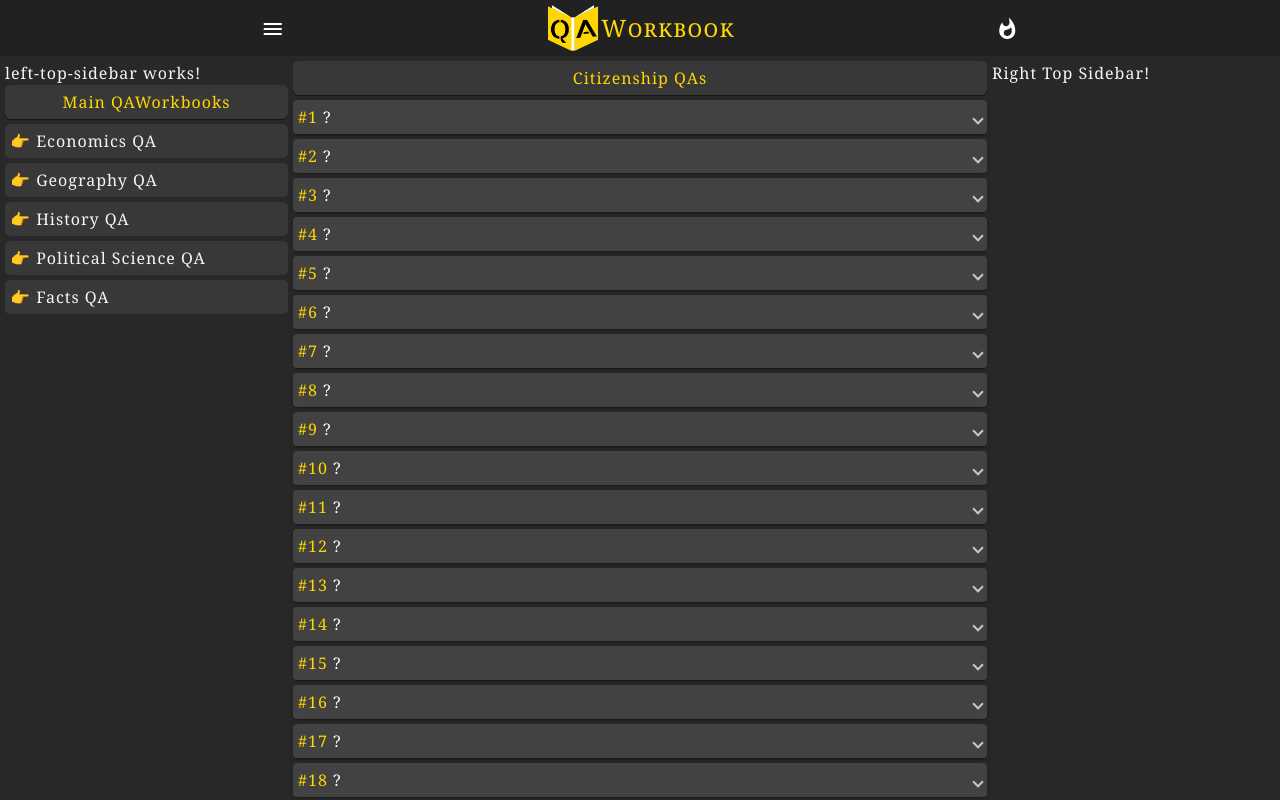
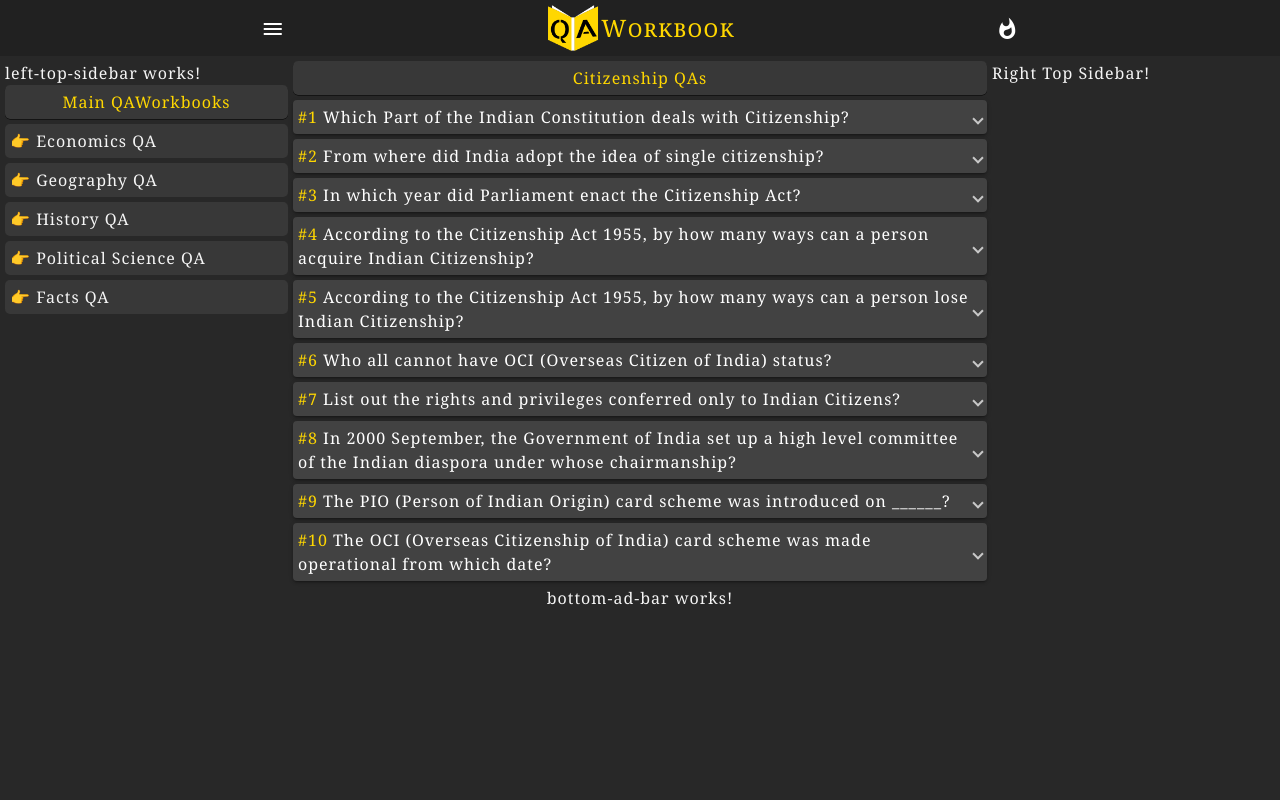
Before and after one commit to JibinJF/QAWorkbook, an Angular app: page /PoliticalScienceQA/IndianPolityQA/IndianConstitutionQA/CitizenshipQA in a window 1280 px wide. Built offline with nearby package versions, Linux system fonts and the light colour scheme.

Commit message:
Update citizenship-qa.component.ts

```diff
--- a/src/app/general-awareness-qa/political-science-qa/indian-polity-qa/indian-constitution-qa/citizenship-qa/citizenship-qa.component.ts
+++ b/src/app/general-awareness-qa/political-science-qa/indian-polity-qa/indian-constitution-qa/citizenship-qa/citizenship-qa.component.ts
@@ -14,491 +14,127 @@ export class CitizenshipQAComponent {
   citizenshipQAs: QAModel[] = [
     {
       qaNumber: this.qaNumber++,
-      question: `?`,
-      answer: `.`,
+      question: `Which Part of the Indian Constitution deals with
+      Citizenship?`,
+      answer: `Part II.`,
       description: `<ul>
-      <li>.</li>
+      <li>Article 5 to 11.</li>
       </ul>`
     },
     {
       qaNumber: this.qaNumber++,
-      question: `?`,
-      answer: `.`,
+      question: `From where did India adopt the idea of single citizenship?`,
+      answer: `Britain.`,
+    },
+    {
+      qaNumber: this.qaNumber++,
+      question: `In which year did Parliament enact the Citizenship Act?`,
+      answer: `1955.`,
       description: `<ul>
-      <li>.</li>
+      <li>Only the Parliament can make provisions relating to citizenship.</li>
+      <li>Only the citizens of India have the right to vote in Parliamentary
+      and Assembly elections.</li>
       </ul>`
     },
     {
       qaNumber: this.qaNumber++,
-      question: `?`,
-      answer: `.`,
-      description: `<ul>
-      <li>.</li>
+      question: `According to the Citizenship Act 1955, by how many ways
+      can a person acquire Indian Citizenship?`,
+      answer: `5.`,
+      description: `<ol>
+      <li>By Birth.</li>
+      <li>By Descent.</li>
+      <li>By Registration.</li>
+      <li>By Naturalisation.</li>
+      <li>By Incorporation of Territory.</li>
+      </ol>`
+    },
+    {
+      qaNumber: this.qaNumber++,
+      question: `According to the Citizenship Act 1955, by how many ways
+      can a person lose Indian Citizenship?`,
+      answer: `3.`,
+      description: `<ol>
+      <li>By Renunciation: Voluntarily giving up citizenship.</li>
+      <li>By Termination: Indian government revokes citizenship for
+      reasons like obtaining it through fraud, disloyalty to the
+      Constitution, or certain criminal activities.</li>
+      <li>By Deprivation: Automatic loss of citizenship in specific
+      situations like if someone is imprisoned abroad for two years within
+      five years of registration/naturalization of their citizenship.</li>
+      </ol>`
+    },
+    {
+      qaNumber: this.qaNumber++,
+      question: `Who all cannot have OCI (Overseas Citizen of India) status?`,
+      answer: `<ol>
+      <li>Anyone who has ever been a citizen of Pakistan or Bangladesh.</li>
+      <li>Anyone whose parents or grand parents were citizens of Afghanistan,
+      Pakistan, Bangladesh, China, or Sri Lanka.</li>
+      <li>Anyone who served in a foreign defence department.</li>
+      </ol>`,
+      description: `Benefits of OCI status includes:
+      <ul>
+      <li>Life long multiple entry Visa to India.</li>
+      <li>OCI card holder never have to report to the FRRO (Foreigners
+      Regional Registration Officer) regardless of the length of their
+      stay.</li>
+      <li>They can eventually become a citizen of India, if they remain
+      an OCI for 5 years and live in India for at least 1 year.</li>
+      <li>They can use special counters during immigration.</li>
+      <li>They don't need a student Visa to study in India.</li>
+      <li>They don't need an employment Visa to get a private job.</li>
+      <li>OCI card holder shall be treated at par with resident Indian
+      nationals in the matter of tariffs in air fares in domestic sectors
+      in India.</li>
+      <li>They can open a special bank account in India.</li>
+      <li>They can make investments in India.</li>
+      <li>They can buy non farm property and exercise property ownership
+      rights.</li>
+      <li>They can use their OCI card to apply for a driver's license,
+      open a bank account, or get a PAN card.</li>
+      <li>They can get the same economic, financial, and educational
+      benefits as NRIs, and they can adopt children like an NRI.</li>
+      <li>They can pay the Indian resident fee when visiting national parks, monuments, museum,
+      or wild life sanctuary.</li>
       </ul>`
     },
     {
       qaNumber: this.qaNumber++,
-      question: `?`,
-      answer: `.`,
-      description: `<ul>
-      <li>.</li>
-      </ul>`
+      question: `List out the rights and privileges conferred only to Indian Citizens?`,
+      answer: `<ol>
+      <li>Right against discrimination on grounds of religion, race, caste,
+      sex or place of birth (Article 15).</li>
+      <li>Right to equality of opportunity in matters of public employment (Article 16).</li>
+      <li>Right to freedom of speech & expression, assembly, association, movement, residence, and
+      profession (Article 19).</li>
+      <li>Right to protection of interests of minorities (Article 29).</li>
+      <li>Right of minorities to establish and administer educational
+      institutions (Article 30).</li>
+      <li>Right to vote in elections to the Loksabha and State Legislative assemblies.</li>
+      <li>Right to contest for the membership of the Parliament and State legislatures.</li>
+      <li>Eligibility to hold certain public offices, i.e., President of India, Vice-President
+      of India, Judges of Supreme Court and High Courts, Governors of States, Attorney General of India,
+      and Advocate General of States.</li>
+      </ol>`,
     },
     {
       qaNumber: this.qaNumber++,
-      question: `?`,
-      answer: `.`,
-      description: `<ul>
-      <li>.</li>
-      </ul>`
+      question: `In 2000 September, the Government of India set up a high level committee of the Indian diaspora
+      under whose chairmanship?`,
+      answer: `LM Singhvi.`,
     },
     {
       qaNumber: this.qaNumber++,
-      question: `?`,
-      answer: `.`,
-      description: `<ul>
-      <li>.</li>
-      </ul>`
+      question: `The PIO (Person of Indian Origin) card scheme was introduced on ______?`,
+      answer: `19 August 2002.`,
     },
     {
       qaNumber: this.qaNumber++,
-      question: `?`,
-      answer: `.`,
+      question: `The OCI (Overseas Citizenship of India) card scheme was made operational from which date?`,
+      answer: `2 December 2005.`,
       description: `<ul>
-      <li>.</li>
-      </ul>`
-    },
-    {
-      qaNumber: this.qaNumber++,
-      question: `?`,
-      answer: `.`,
-      description: `<ul>
-      <li>.</li>
-      </ul>`
-    },
-    {
-      qaNumber: this.qaNumber++,
-      question: `?`,
-      answer: `.`,
-      description: `<ul>
-      <li>.</li>
-      </ul>`
-    },
-    {
-      qaNumber: this.qaNumber++,
-      question: `?`,
-      answer: `.`,
-      description: `<ul>
-      <li>.</li>
-      </ul>`
-    },
-    {
-      qaNumber: this.qaNumber++,
-      question: `?`,
-      answer: `.`,
-      description: `<ul>
-      <li>.</li>
-      </ul>`
-    },
-    {
-      qaNumber: this.qaNumber++,
-      question: `?`,
-      answer: `.`,
-      description: `<ul>
-      <li>.</li>
-      </ul>`
-    },
-    {
-      qaNumber: this.qaNumber++,
-      question: `?`,
-      answer: `.`,
-      description: `<ul>
-      <li>.</li>
-      </ul>`
-    },
-    {
-      qaNumber: this.qaNumber++,
-      question: `?`,
-      answer: `.`,
-      description: `<ul>
-      <li>.</li>
-      </ul>`
-    },
-    {
-      qaNumber: this.qaNumber++,
-      question: `?`,
-      answer: `.`,
-      description: `<ul>
-      <li>.</li>
-      </ul>`
-    },
-    {
-      qaNumber: this.qaNumber++,
-      question: `?`,
-      answer: `.`,
-      description: `<ul>
-      <li>.</li>
-      </ul>`
-    },
-    {
-      qaNumber: this.qaNumber++,
-      question: `?`,
-      answer: `.`,
-      description: `<ul>
-      <li>.</li>
-      </ul>`
-    },
-    {
-      qaNumber: this.qaNumber++,
-      question: `?`,
-      answer: `.`,
-      description: `<ul>
-      <li>.</li>
-      </ul>`
-    },
-    {
-      qaNumber: this.qaNumber++,
-      question: `?`,
-      answer: `.`,
-      description: `<ul>
-      <li>.</li>
-      </ul>`
-    },
-    {
-      qaNumber: this.qaNumber++,
-      question: `?`,
-      answer: `.`,
-      description: `<ul>
-      <li>.</li>
-      </ul>`
-    },
-    {
-      qaNumber: this.qaNumber++,
-      question: `?`,
-      answer: `.`,
-      description: `<ul>
-      <li>.</li>
-      </ul>`
-    },
-    {
-      qaNumber: this.qaNumber++,
-      question: `?`,
-      answer: `.`,
-      description: `<ul>
-      <li>.</li>
-      </ul>`
-    },
-    {
-      qaNumber: this.qaNumber++,
-      question: `?`,
-      answer: `.`,
-      description: `<ul>
-      <li>.</li>
-      </ul>`
-    },
-    {
-      qaNumber: this.qaNumber++,
-      question: `?`,
-      answer: `.`,
-      description: `<ul>
-      <li>.</li>
-      </ul>`
-    },
-    {
-      qaNumber: this.qaNumber++,
-      question: `?`,
-      answer: `.`,
-      description: `<ul>
-      <li>.</li>
-      </ul>`
-    },
-    {
-      qaNumber: this.qaNumber++,
-      question: `?`,
-      answer: `.`,
-      description: `<ul>
-      <li>.</li>
-      </ul>`
-    },
-    {
-      qaNumber: this.qaNumber++,
-      question: `?`,
-      answer: `.`,
-      description: `<ul>
-      <li>.</li>
-      </ul>`
-    },
-    {
-      qaNumber: this.qaNumber++,
-      question: `?`,
-      answer: `.`,
-      description: `<ul>
-      <li>.</li>
-      </ul>`
-    },
-    {
-      qaNumber: this.qaNumber++,
-      question: `?`,
-      answer: `.`,
-      description: `<ul>
-      <li>.</li>
-      </ul>`
-    },
-    {
-      qaNumber: this.qaNumber++,
-      question: `?`,
-      answer: `.`,
-      description: `<ul>
-      <li>.</li>
-      </ul>`
-    },
-    {
-      qaNumber: this.qaNumber++,
-      question: `?`,
-      answer: `.`,
-      description: `<ul>
-      <li>.</li>
-      </ul>`
-    },
-    {
-      qaNumber: this.qaNumber++,
-      question: `?`,
-      answer: `.`,
-      description: `<ul>
-      <li>.</li>
-      </ul>`
-    },
-    {
-      qaNumber: this.qaNumber++,
-      question: `?`,
-      answer: `.`,
-      description: `<ul>
-      <li>.</li>
-      </ul>`
-    },
-    {
-      qaNumber: this.qaNumber++,
-      question: `?`,
-      answer: `.`,
-      description: `<ul>
-      <li>.</li>
-      </ul>`
-    },
-    {
-      qaNumber: this.qaNumber++,
-      question: `?`,
-      answer: `.`,
-      description: `<ul>
-      <li>.</li>
-      </ul>`
-    },
-    {
-      qaNumber: this.qaNumber++,
-      question: `?`,
-      answer: `.`,
-      description: `<ul>
-      <li>.</li>
-      </ul>`
-    },
-    {
-      qaNumber: this.qaNumber++,
-      question: `?`,
-      answer: `.`,
-      description: `<ul>
-      <li>.</li>
-      </ul>`
-    },
-    {
-      qaNumber: this.qaNumber++,
-      question: `?`,
-      answer: `.`,
-      description: `<ul>
-      <li>.</li>
-      </ul>`
-    },
-    {
-      qaNumber: this.qaNumber++,
-      question: `?`,
-      answer: `.`,
-      description: `<ul>
-      <li>.</li>
-      </ul>`
-    },
-    {
-      qaNumber: this.qaNumber++,
-      question: `?`,
-      answer: `.`,
-      description: `<ul>
-      <li>.</li>
-      </ul>`
-    },
-    {
-      qaNumber: this.qaNumber++,
-      question: `?`,
-      answer: `.`,
-      description: `<ul>
-      <li>.</li>
-      </ul>`
-    },
-    {
-      qaNumber: this.qaNumber++,
-      question: `?`,
-      answer: `.`,
-      description: `<ul>
-      <li>.</li>
-      </ul>`
-    },
-    {
-      qaNumber: this.qaNumber++,
-      question: `?`,
-      answer: `.`,
-      description: `<ul>
-      <li>.</li>
-      </ul>`
-    },
-    {
-      qaNumber: this.qaNumber++,
-      question: `?`,
-      answer: `.`,
-      description: `<ul>
-      <li>.</li>
-      </ul>`
-    },
-    {
-      qaNumber: this.qaNumber++,
-      question: `?`,
-      answer: `.`,
-      description: `<ul>
-      <li>.</li>
-      </ul>`
-    },
-
-    {
-      qaNumber: this.qaNumber++,
-      question: `?`,
-      answer: `.`,
-      description: `<ul>
-      <li>.</li>
-      </ul>`
-    },
-    {
-      qaNumber: this.qaNumber++,
-      question: `?`,
-      answer: `.`,
-      description: `<ul>
-      <li>.</li>
-      </ul>`
-    },
-    {
-      qaNumber: this.qaNumber++,
-      question: `?`,
-      answer: `.`,
-      description: `<ul>
-      <li>.</li>
-      </ul>`
-    },
-    {
-      qaNumber: this.qaNumber++,
-      question: `?`,
-      answer: `.`,
-      description: `<ul>
-      <li>.</li>
-      </ul>`
-    },
-    {
-      qaNumber: this.qaNumber++,
-      question: `?`,
-      answer: `.`,
-      description: `<ul>
-      <li>.</li>
-      </ul>`
-    },
-    {
-      qaNumber: this.qaNumber++,
-      question: `?`,
-      answer: `.`,
-      description: `<ul>
-      <li>.</li>
-      </ul>`
-    },
-    {
-      qaNumber: this.qaNumber++,
-      question: `?`,
-      answer: `.`,
-      description: `<ul>
-      <li>.</li>
-      </ul>`
-    },
-    {
-      qaNumber: this.qaNumber++,
-      question: `?`,
-      answer: `.`,
-      description: `<ul>
-      <li>.</li>
-      </ul>`
-    },
-    {
-      qaNumber: this.qaNumber++,
-      question: `?`,
-      answer: `.`,
-      description: `<ul>
-      <li>.</li>
-      </ul>`
-    },
-    {
-      qaNumber: this.qaNumber++,
-      question: `?`,
-      answer: `.`,
-      description: `<ul>
-      <li>.</li>
-      </ul>`
-    },
-    {
-      qaNumber: this.qaNumber++,
-      question: `?`,
-      answer: `.`,
-      description: `<ul>
-      <li>.</li>
-      </ul>`
-    },
-    {
-      qaNumber: this.qaNumber++,
-      question: `?`,
-      answer: `.`,
-      description: `<ul>
-      <li>.</li>
-      </ul>`
-    },
-    {
-      qaNumber: this.qaNumber++,
-      question: `?`,
-      answer: `.`,
-      description: `<ul>
-      <li>.</li>
-      </ul>`
-    },
-    {
-      qaNumber: this.qaNumber++,
-      question: `?`,
-      answer: `.`,
-      description: `<ul>
-      <li>.</li>
-      </ul>`
-    },
-    {
-      qaNumber: this.qaNumber++,
-      question: `?`,
-      answer: `.`,
-      description: `<ul>
-      <li>.</li>
-      </ul>`
-    },
-    {
-      qaNumber: this.qaNumber++,
-      question: `?`,
-      answer: `.`,
-      description: `<ul>
-      <li>.</li>
+      <li>PIO card holders were deemed to be OCI card holders with effect from 9th January 2015.</li>
       </ul>`
     },
   ];
```
